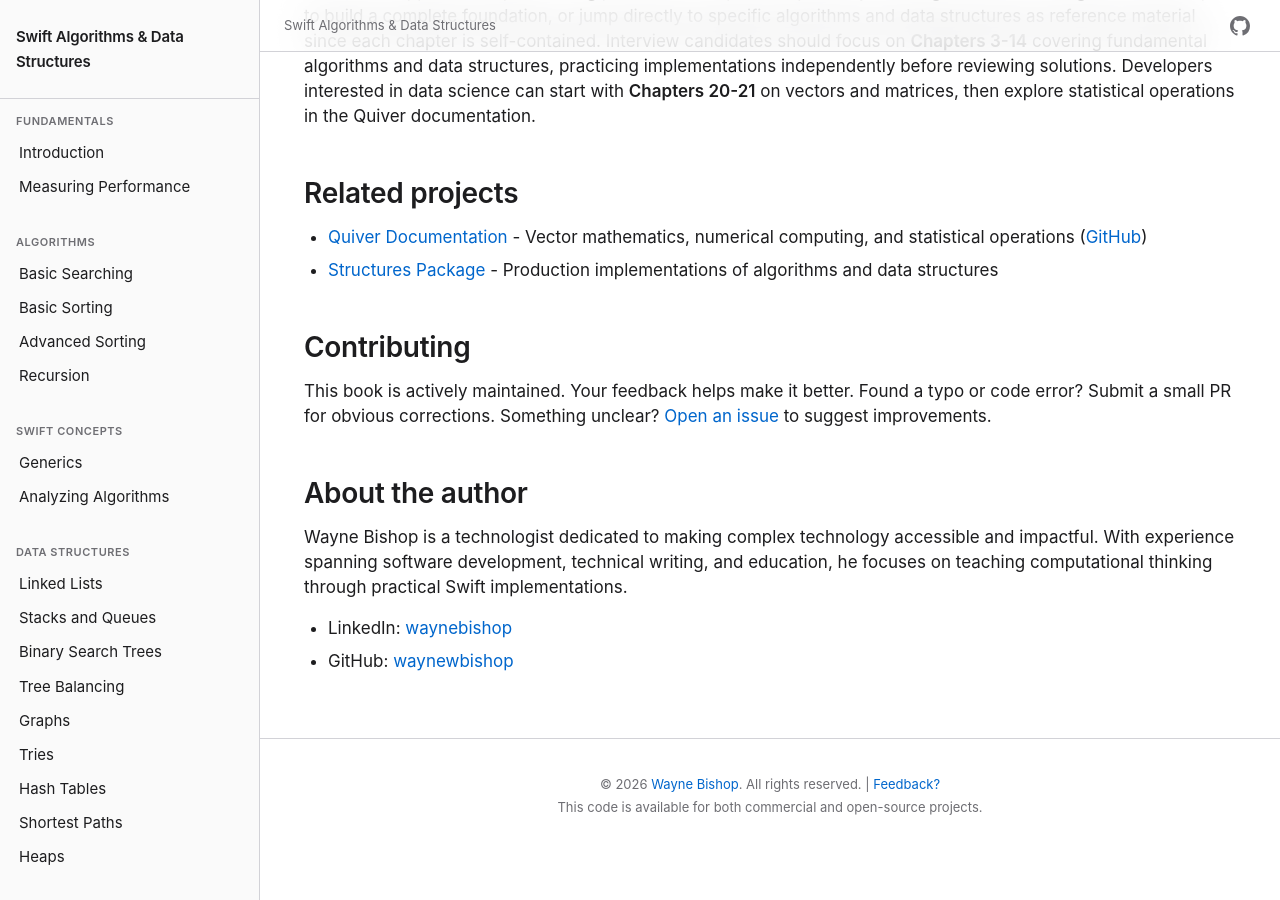
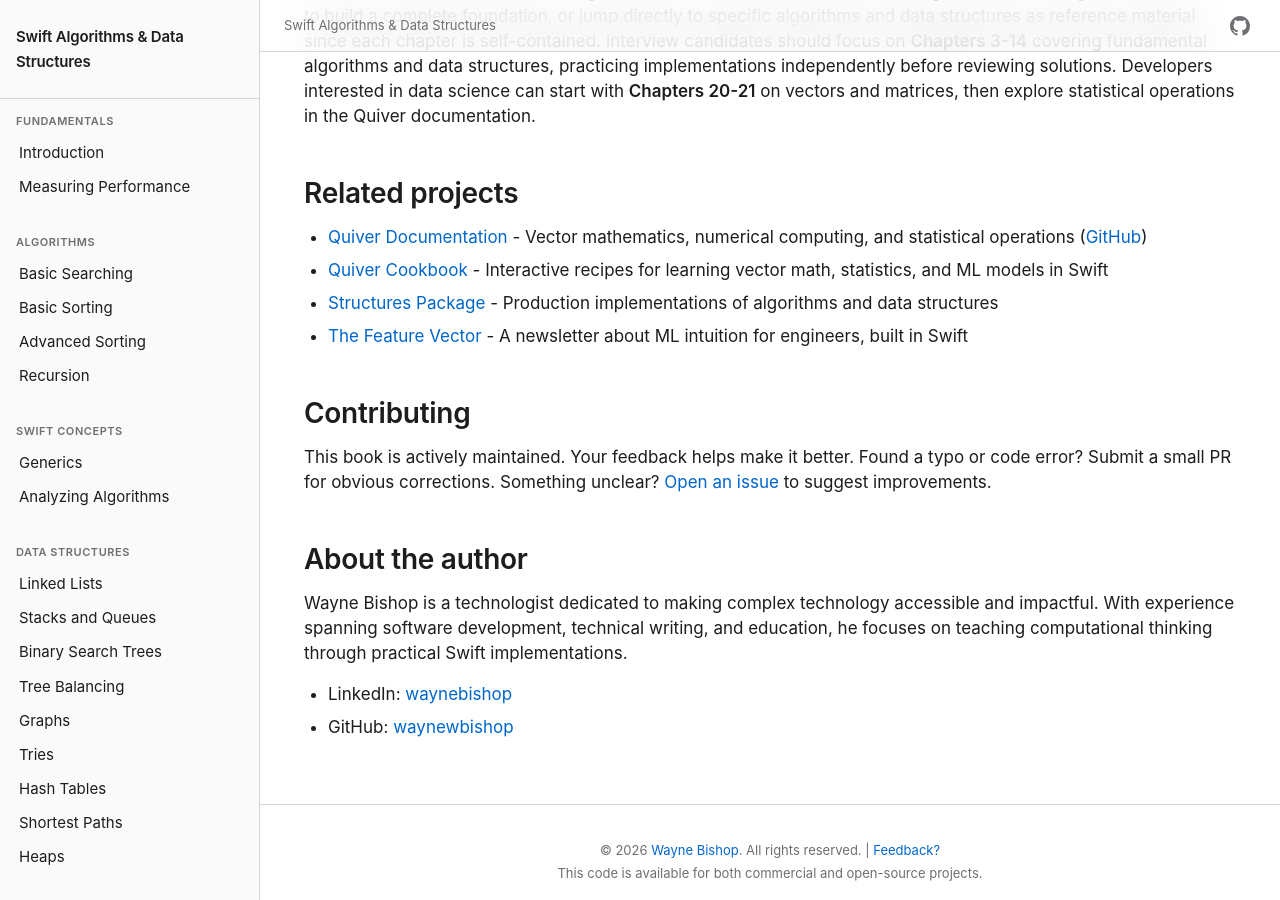
Before and after one commit to waynewbishop/swift-algorithms, a Jekyll site: the page built from index.md, in a window 1280 px wide and 900 px high, scrolled down 990 px. Built offline with Jekyll 4.4.1, drawn with Linux system fonts in a browser that asks for light colours.

Commit message:
docs: addition of new newsletter..

```diff
--- a/index.md
+++ b/index.md
@@ -34,7 +34,9 @@
 ## Related projects
 
 - [Quiver Documentation](https://waynewbishop.github.io/quiver/documentation/quiver/) - Vector mathematics, numerical computing, and statistical operations ([GitHub](https://github.com/waynewbishop/quiver))
+- [Quiver Cookbook](https://github.com/waynewbishop/quiver-cookbook) - Interactive recipes for learning vector math, statistics, and ML models in Swift
 - [Structures Package](https://github.com/waynewbishop/bishop-algorithms-swift-package) - Production implementations of algorithms and data structures
+- [The Feature Vector](https://featurevector.substack.com) - A newsletter about ML intuition for engineers, built in Swift
 
 ## Contributing
 
```
Also changed, not shown: 24-afterword.md (+2 -0 lines).
